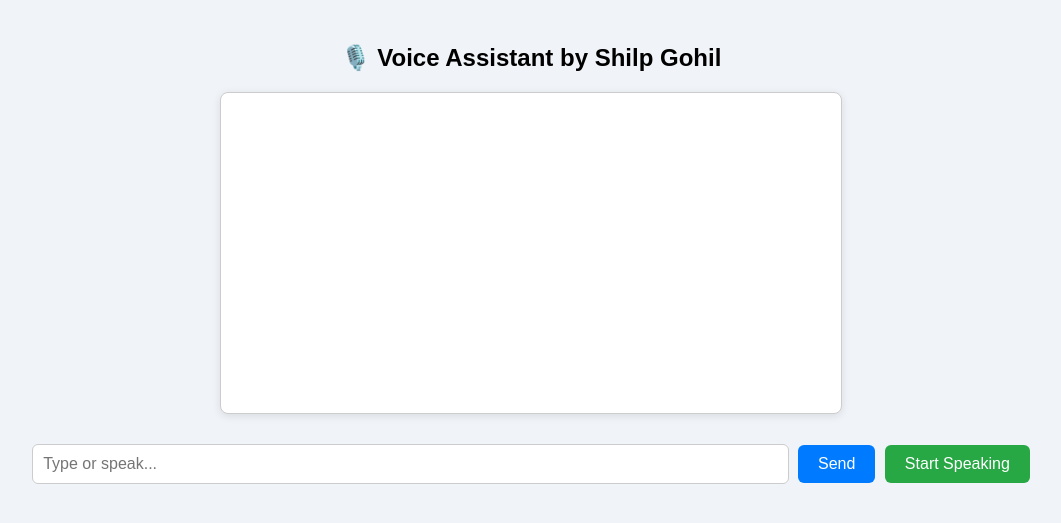
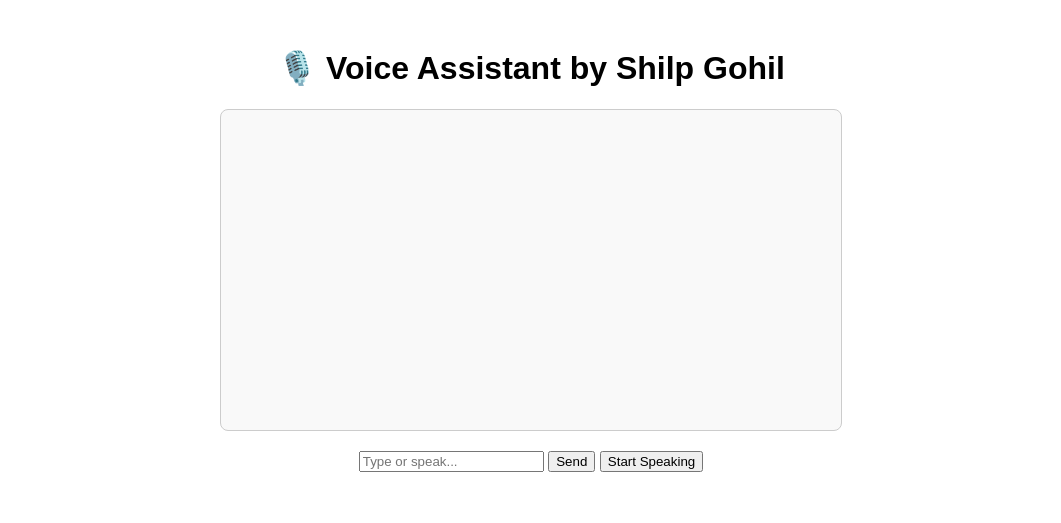
Before and after one commit to shilpgohil/Voice-Assistant, a Flask app: page / in a window 1280 px wide. Shown: the top 523 px of the page, without its empty margins (109-1170 px from the left). Run offline with Flask 3, Linux system fonts and the light colour scheme.

Commit message:
Update style.css

```diff
--- a/static/style.css
+++ b/static/style.css
@@ -2,12 +2,6 @@ body {
   font-family: Arial, sans-serif;
   text-align: center;
   padding: 20px;
-  background-color: #f0f4f8;
-}
-
-h1 {
-  font-size: 24px;
-  margin-bottom: 20px;
 }
 
 #chat-box {
@@ -18,70 +12,20 @@ h1 {
   border-radius: 8px;
   height: 300px;
   overflow-y: auto;
-  background-color: #ffffff;
-  box-shadow: 0 2px 8px rgba(0, 0, 0, 0.1);
+  background-color: #f9f9f9;
 }
 
-.user,
-.bot {
-  padding: 8px 10px;
-  margin: 8px;
-  border-radius: 6px;
-  max-width: 80%;
-  word-wrap: break-word;
-  display: inline-block;
+.user, .bot {
+  padding: 5px;
+  margin: 5px;
 }
 
 .user {
   text-align: right;
-  background-color: #d0e7ff;
-  color: #003366;
-  align-self: flex-end;
-  float: right;
-  clear: both;
+  color: blue;
 }
 
 .bot {
   text-align: left;
-  background-color: #e6ffe6;
-  color: #004d00;
-  align-self: flex-start;
-  float: left;
-  clear: both;
+  color: green;
 }
-
-#user-input {
-  width: 60%;
-  padding: 10px;
-  margin-top: 10px;
-  border: 1px solid #ccc;
-  border-radius: 6px;
-  font-size: 16px;
-}
-
-#send-button,
-#mic-button {
-  padding: 10px 20px;
-  margin-top: 10px;
-  margin-left: 5px;
-  font-size: 16px;
-  border: none;
-  border-radius: 6px;
-  cursor: pointer;
-}
-
-#send-button {
-  background-color: #007bff;
-  color: white;
-}
-
-#mic-button {
-  background-color: #28a745;
-  color: white;
-}
-
-#send-button:disabled,
-#mic-button:disabled {
-  background-color: #aaa;
-  cursor: not-allowed;
-}
```
